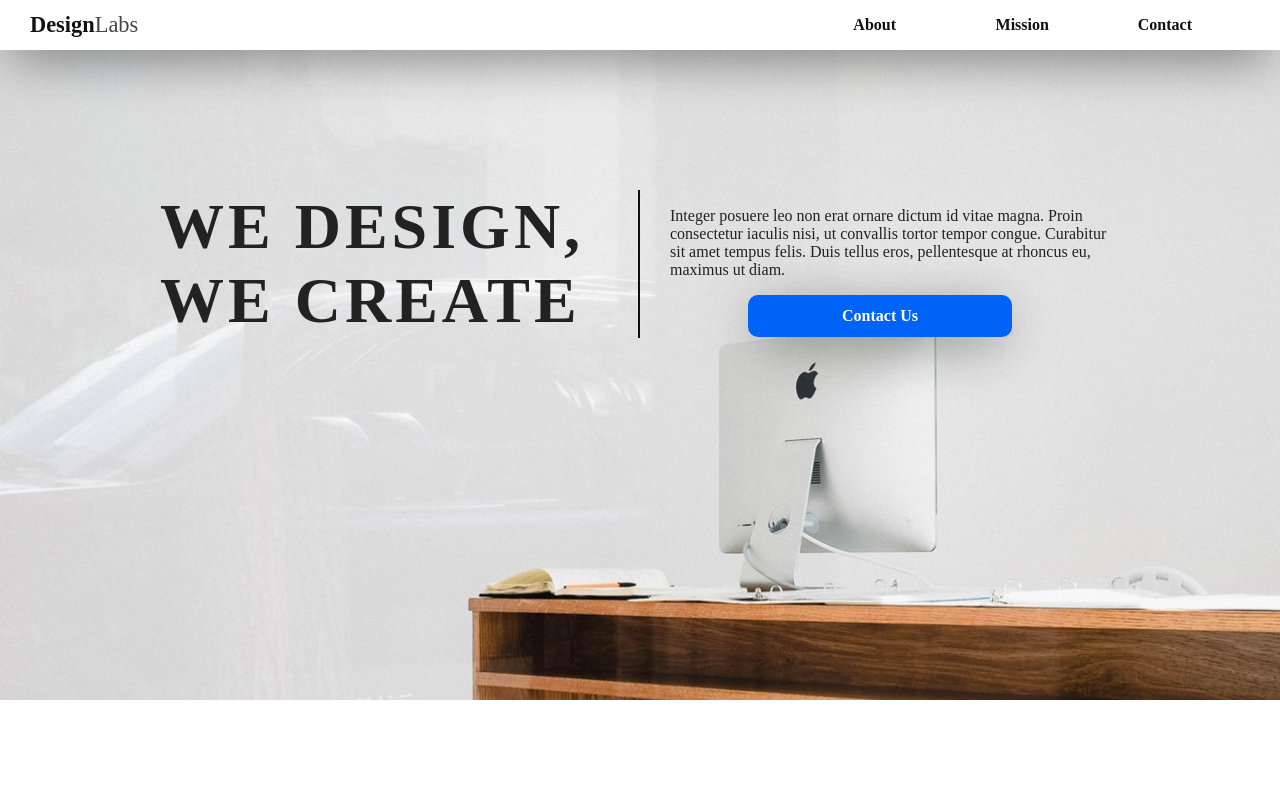
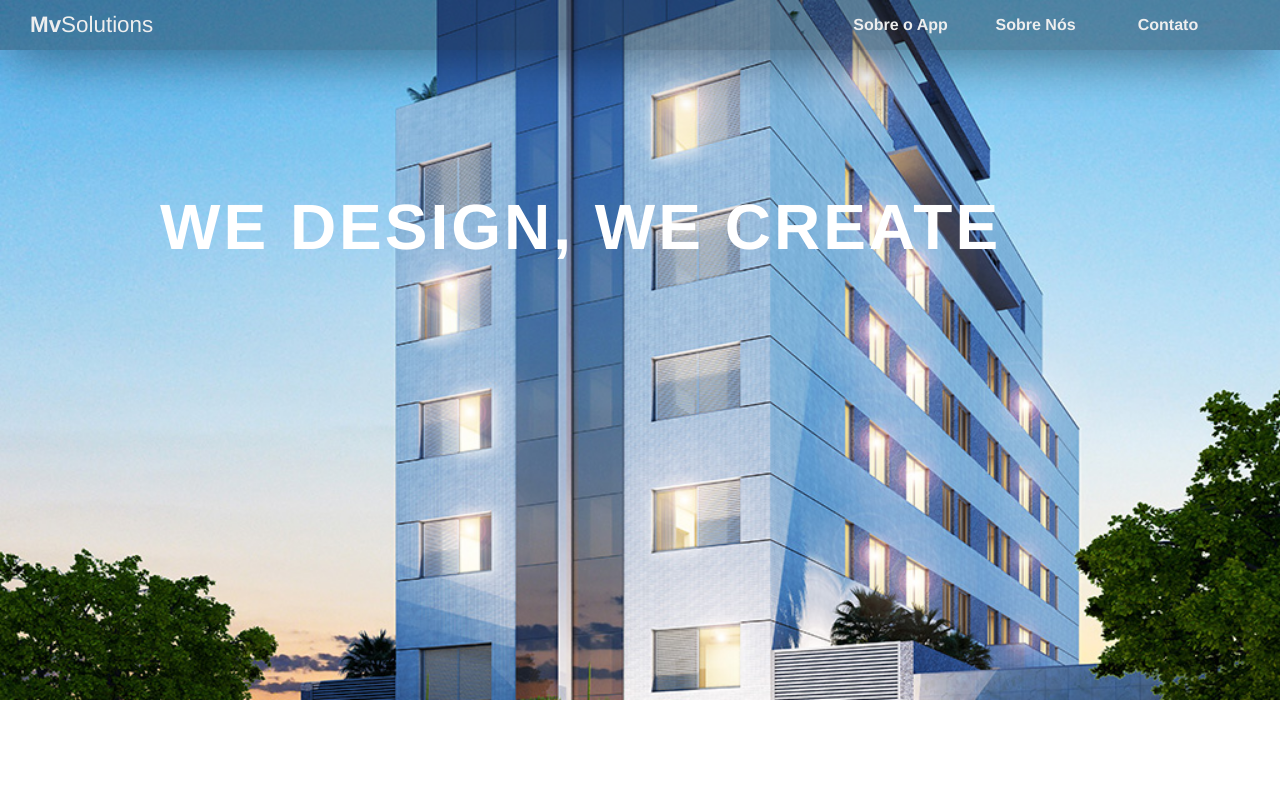
Before and after one commit to mvsolutions/mvcondominio, a React (Create React App) app: page / in a window 1280 px wide. Shown: the top 800 px of the page. Built offline with nearby package versions, Linux system fonts and the light colour scheme.

Commit message:
template feito

```diff
--- a/src/App.js
+++ b/src/App.js
@@ -1,4 +1,4 @@
-import React, { Component } from 'react';
+import React, { Component } from "react";
 
 import Header from "./components/header";
 import Main from "./components/main";
@@ -8,7 +8,6 @@ class App extends Component {
   render() {
     return (
       <div className="container">
-
         <Header />
         <Main />
         <Footer />
--- a/src/components/header.js
+++ b/src/components/header.js
@@ -1,22 +1,15 @@
-import React, { Component } from 'react';
+import React, { Component } from "react";
 import Nav from "./nav";
 
 class Header extends Component {
   render() {
     return (
-
       <header>
-      <Nav/>
+        <Nav />
         <div className="head">
-            <h1>We Design,< br/> We Create</h1>
-            <div>
-              <p>Integer posuere leo non erat ornare dictum id vitae magna. Proin consectetur iaculis nisi, ut convallis tortor tempor congue. Curabitur sit amet tempus felis. Duis tellus eros, pellentesque at rhoncus eu, maximus ut diam.</p>
-              <div><a className="contact" href="#">Contact Us</a></div>
-            </div>
+          <h1>We Design, We Create</h1>
         </div>
-
       </header>
-
     );
   }
 }
--- a/src/components/nav.js
+++ b/src/components/nav.js
@@ -1,17 +1,26 @@
-import React, { Component } from 'react';
+import React, { Component } from "react";
 
 class Nav extends Component {
   render() {
     return (
       <nav>
-          <ul>
-              <li className="logo">Design<span>Labs</span></li>
-          </ul>
-          <ul>
-              <li><a href="#">About</a></li>
-              <li><a href="#">Mission</a></li>
-              <li><a href="#">Contact</a></li>
-          </ul>
+        <ul>
+          <li className="logo">
+            Mv
+            <span>Solutions</span>
+          </li>
+        </ul>
+        <ul>
+          <li>
+            <a href="#">Sobre o App</a>
+          </li>
+          <li>
+            <a href="#">Sobre Nós</a>
+          </li>
+          <li>
+            <a href="#">Contato</a>
+          </li>
+        </ul>
       </nav>
     );
   }
--- a/src/index.css
+++ b/src/index.css
@@ -1,23 +1,24 @@
 body {
+  font-family: Helvetica, Arial, sans-serif;
   margin: 0;
   padding: 0;
   font-family: Raleway;
-  background: #eee;
+  background: rgb(255, 255, 255);
   color: #111;
-
 }
 body * {
-  transition: all 0.300s ease-in-out;
+  transition: all 0.3s ease-in-out;
 }
 
 .container {
+  font-family: Helvetica, Arial, sans-serif;
   background-color: #fff;
   width: 100%;
   max-width: 1500px;
   margin: 0 auto;
-  -webkit-box-shadow: 0px 10px 54px -11px rgba(0,0,0,0.75);
--moz-box-shadow: 0px 10px 54px -11px rgba(0,0,0,0.75);
-box-shadow: 0px 10px 54px -11px rgba(0,0,0,0.75);
+  -webkit-box-shadow: 0px 10px 54px -11px rgba(0, 0, 0, 0.75);
+  -moz-box-shadow: 0px 10px 54px -11px rgba(0, 0, 0, 0.75);
+  box-shadow: 0px 10px 54px -11px rgba(0, 0, 0, 0.75);
 }
 
 /*------------- NAVIGATION BAR -------------------*/
@@ -25,7 +26,7 @@ box-shadow: 0px 10px 54px -11px rgba(0,0,0,0.75);
 nav {
   position: fixed;
   z-index: 99;
-  background: #fff;
+  background: #11111157;
   z-index: 99;
   width: 100%;
   max-width: 1500px;
@@ -33,11 +34,11 @@ nav {
   padding: 12px 0;
   display: grid;
   grid-template-columns: 2fr 1fr;
-  -webkit-box-shadow: 0px 10px 54px -11px rgba(0,0,0,0.75);
--moz-box-shadow: 0px 10px 54px -11px rgba(0,0,0,0.75);
-box-shadow: 0px 10px 54px -11px rgba(0,0,0,0.75);
+  -webkit-box-shadow: 0px 10px 54px -11px rgba(0, 0, 0, 0.75);
+  -moz-box-shadow: 0px 10px 54px -11px rgba(0, 0, 0, 0.75);
+  box-shadow: 0px 10px 54px -11px rgba(0, 0, 0, 0.75);
+  font-family: Helvetica, Arial, sans-serif;
 }
-
 
 nav ul {
   width: 100%;
@@ -48,148 +49,116 @@ nav ul {
   margin: 0;
 }
 
-nav ul:first-of-type{
+nav ul:first-of-type {
   grid-template-columns: 1fr;
 }
-nav ul:first-of-type li{
+nav ul:first-of-type li {
   font-size: 1.4rem;
   font-weight: bold;
   text-indent: 30px;
+  color: #eee;
 }
 nav ul:first-of-type li span {
   font-weight: 500;
-  color: #444;
+  color: #eee;
 }
 
-nav ul:last-of-type{
+nav ul:last-of-type {
   grid-template-columns: repeat(3, 1fr);
-
 }
 
-
-nav ul li a{
-  color:#111;
+nav ul li a {
+  color: #eee;
   text-decoration: none;
   font-weight: bold;
   display: block;
-
 }
-
 
 /*------------- HEADER -------------------*/
 
 header {
-  background: url("./images/photo-1525184648845-66cbe3b6c59c.jpg");
+  background: url("./images/bg2.jpg");
   background-size: 100%;
   height: 700px;
   background-position: center;
   position: relative;
-
+  font-family: Helvetica, Arial, sans-serif;
 }
 
 header div.head {
   position: relative;
   z-index: 2;
   display: grid;
-  width: 70%;
-  grid-template-columns: repeat(2,1fr);
+  width: 50%;
   margin: 0 auto;
   padding-top: 12%;
   align-items: center;
-
 }
 
-header div.head  {
-  color: #222;
-
+header div.head {
+  columns: #eee;
 }
 
-
 header div.head h1 {
-  font-size: 5rem;
+  font-size: 3rem;
   font-weight: bold;
   text-transform: uppercase;
   padding-top: 0px;
   margin: 0;
-  letter-spacing: 4px;
-  border-right: 2px solid #111;
+  letter-spacing: 3px;
+  color: #fff;
 }
 
 header div.head p {
   padding-left: 30px;
 }
 
-
-.contact {
- background: rgb(0, 99, 248);
- display: block;
- color: #fff;
- font-weight: bold;
- width: 50%;
- margin: 0 auto;
- text-align: center;
- padding: 12px;
- border-radius: 10px;
- text-decoration: none;
- -webkit-box-shadow: 0px 10px 54px -11px rgba(0,0,0,0.75);
- -moz-box-shadow: 0px 10px 54px -11px rgba(0,0,0,0.75);
- box-shadow: 0px 10px 54px -11px rgba(0,0,0,0.75);
-}
-
-
 /*------------- MAIN SECTION -------------------*/
 
-
 main {
-
   position: relative;
   z-index: 3;
   overflow: hidden;
 }
 
-
 main section {
+  font-family: Helvetica, Arial, sans-serif;
   width: 70%;
   padding: 90px 0;
   margin: 50px auto 150px auto;
   display: grid;
   grid-template-columns: 2fr 3fr;
   align-items: center;
-
 }
 
 main section h2 {
   font-size: 4.3rem;
-  color: #ddd;
+  color: rgb(0, 0, 0);
   text-transform: uppercase;
   line-height: 4.2rem;
   padding-right: 10px;
- border-right: 3px solid #ddd;
+  border-right: 3px solid rgb(0, 0, 0);
 }
-
-
 
 main section div {
   position: relative;
-
 }
 
 main section div p {
   padding-left: 10px;
 }
 
-
 /*------------- GALLERY -------------------*/
 
-.gallery{
+.gallery {
   display: grid;
   grid-template-columns: repeat(3, 1fr);
   height: 820px;
   width: 95%;
   margin: 180px auto 0px auto;
-  -webkit-box-shadow: 0px 10px 20px -11px rgba(0,0,0,0.9);
- -moz-box-shadow: 0px 10px 20px -11px rgba(0,0,0,0.9);
- box-shadow: 0px 10px 20px -11px rgba(0,0,0,0.9);
+  -webkit-box-shadow: 0px 10px 20px -11px rgba(0, 0, 0, 0.9);
+  -moz-box-shadow: 0px 10px 20px -11px rgba(0, 0, 0, 0.9);
+  box-shadow: 0px 10px 20px -11px rgba(0, 0, 0, 0.9);
 }
 
 .gallery div {
@@ -229,7 +198,12 @@ main section div p {
   background: url("./images/taduuda-72915-unsplash.jpg");
   background-size: 160%;
 }
-.gallery div.gallery-item-one:hover, .gallery div.gallery-item-two:hover, .gallery div.gallery-item-three:hover, .gallery div.gallery-item-four:hover, .gallery div.gallery-item-five:hover, .gallery div.gallery-item-six:hover{
+.gallery div.gallery-item-one:hover,
+.gallery div.gallery-item-two:hover,
+.gallery div.gallery-item-three:hover,
+.gallery div.gallery-item-four:hover,
+.gallery div.gallery-item-five:hover,
+.gallery div.gallery-item-six:hover {
   background-size: 100%;
   filter: grayscale(0%);
 }
@@ -239,11 +213,10 @@ main section div p {
 div.services {
   display: grid;
   height: auto;
-  grid-template-columns: repeat(3,1fr);
+  grid-template-columns: repeat(3, 1fr);
   padding: 10px;
-
+  font-family: Helvetica, Arial, sans-serif;
 }
-
 
 .services div {
   text-align: center;
@@ -251,11 +224,11 @@ div.services {
   width: 90%;
   border-radius: 10px;
   margin: 10px auto 50px auto;
+  font-family: Helvetica, Arial, sans-serif;
 
-  -webkit-box-shadow: 0px 10px 30px -9px rgba(0,0,0,0.75);
-  -moz-box-shadow: 0px 10px 30px -9px rgba(0,0,0,0.75);
-  box-shadow: 0px 10px 30px -9px rgba(0,0,0,0.75);
-
+  -webkit-box-shadow: 0px 10px 30px -9px rgba(0, 0, 0, 0.75);
+  -moz-box-shadow: 0px 10px 30px -9px rgba(0, 0, 0, 0.75);
+  box-shadow: 0px 10px 30px -9px rgba(0, 0, 0, 0.75);
 }
 
 .services p.service-icon {
@@ -267,30 +240,31 @@ div.services {
   filter: grayscale(0%);
   border-bottom: 2px solid rgb(0, 99, 248);
 }
-.services p.service-title{
+.services p.service-title {
   font-size: 3.1rem;
   padding: 0;
   margin: 0;
 }
 
-.services p:last-of-type{
+.services p:last-of-type {
   padding: 0px 90px 20px 90px;
   text-align: left;
 }
-
 
 /*------------- FORM -------------------*/
 
 main section form {
   padding: 0px;
   margin: 0;
+  font-family: Helvetica, Arial, sans-serif;
 }
 main section h2 {
   font-size: 3rem;
+  font-family: Helvetica, Arial, sans-serif;
 }
 
 main section form div {
-  border:1px solid #eee;
+  border: 1px solid rgb(0, 0, 0);
   padding: 10px;
   border-radius: 10px;
   font-size: 1.1rem;
@@ -298,47 +272,50 @@ display: grid;
   margin-bottom: 10px;
   grid-template-columns: 1fr 3fr;
   align-items: center;
-
+  font-family: Helvetica, Arial, sans-serif;
 }
 
 main section form div:last-of-type {
   display: grid;
   grid-template-columns: 3fr 1fr;
-
+  font-family: Helvetica, Arial, sans-serif;
 }
 
 main section form div:last-of-type input {
-  background: rgb(0, 99, 248);
+  background: green;
   padding: 10px;
   color: #fff;
   border-radius: 10px;
   cursor: pointer;
-  -webkit-box-shadow: 0px 10px 10px -9px rgba(0,0,0,0.75);
-  -moz-box-shadow: 0px 10px 10px -9px rgba(0,0,0,0.75);
-  box-shadow: 0px 10px 10px -9px rgba(0,0,0,0.75);
+  -webkit-box-shadow: 0px 10px 10px -9px rgba(0, 0, 0, 0.75);
+  -moz-box-shadow: 0px 10px 10px -9px rgba(0, 0, 0, 0.75);
+  box-shadow: 0px 10px 10px -9px rgba(0, 0, 0, 0.75);
+  font-family: Helvetica, Arial, sans-serif;
 }
 
 main section form div label {
-  background: #444;
+  background: #11111170;
   color: #fff;
   font-weight: bold;
   font-size: 1rem;
   padding: 6px;
   text-align: center;
   margin-right: 10px;
-  border-radius:10px;
-  -webkit-box-shadow: 0px 10px 10px -9px rgba(0,0,0,0.75);
-  -moz-box-shadow: 0px 10px 10px -9px rgba(0,0,0,0.75);
-  box-shadow: 0px 10px 10px -9px rgba(0,0,0,0.75);
+  border-radius: 10px;
+  -webkit-box-shadow: 0px 10px 10px -9px rgba(0, 0, 0, 0.75);
+  -moz-box-shadow: 0px 10px 10px -9px rgba(0, 0, 0, 0.75);
+  box-shadow: 0px 10px 10px -9px rgba(0, 0, 0, 0.75);
+  font-family: Helvetica, Arial, sans-serif;
 }
 
 main section form div input {
   background: none;
   border: none;
   font-size: 1rem;
+  font-family: Helvetica, Arial, sans-serif;
 }
 main section form div textarea {
-  font-family: Raleway;
+  font-family: Helvetica, Arial, sans-serif;
 
   border: none;
   background: none;
@@ -351,21 +328,19 @@ main section form div textarea {
   font-size: 1.3rem;
 }
 
-
 footer {
-  background: rgb(0, 99, 248);
+  background: #11111157;
   color: #fff;
+  font-family: Helvetica, Arial, sans-serif;
   padding: 20px;
   margin-top: 80px;
   display: grid;
-  grid-template-columns:1fr 1fr 1fr;
+  grid-template-columns: 1fr 1fr 1fr;
   align-items: center;
   text-align: center;
-
 }
 
 footer ul {
-
   list-style: none;
   display: grid;
   padding: 0;
@@ -378,16 +353,13 @@ footer ul li a {
   color: #eee;
 }
 
-
-@media (max-width:1310px) and (min-width:1100px) {
-
+@media (max-width: 1310px) and (min-width: 1100px) {
   header div.head {
     width: 75%;
     padding-top: 190px;
   }
   header div.head h1 {
     font-size: 4rem;
-
   }
 
   main section {
@@ -396,39 +368,33 @@ footer ul li a {
     margin: 0px auto 50px auto;
     display: grid;
     grid-template-columns: 1fr;
-
   }
   main section div p {
     padding: 0px 90px;
   }
 
-
-
   .services p.service-icon {
     font-size: 2.4rem;
     padding: 10px 30px;
     margin: 0px 0px 30px 0px;
-
   }
-    .services p.service-title{
+  .services p.service-title {
     font-size: 2.1rem;
     padding: 0;
     margin: 0;
   }
 
-    .services p:last-of-type{
+  .services p:last-of-type {
     padding: 0px 20px;
     text-align: left;
   }
 
-    .gallery{
+  .gallery {
     height: 600px;
   }
 }
 
-
-
-@media (max-width:1099px) and (min-width:850px) {
+@media (max-width: 1099px) and (min-width: 850px) {
   header {
     height: 350px;
     background-position: bottom;
@@ -438,13 +404,11 @@ footer ul li a {
     width: 75%;
     padding-top: 400px;
     grid-template-columns: 1fr;
-
   }
   header div.head h1 {
     font-size: 4rem;
-
   }
-  main section:first-of-type{
+  main section:first-of-type {
     margin-top: 400px;
   }
 
@@ -454,42 +418,36 @@ footer ul li a {
     margin: 0px auto 50px auto;
     display: grid;
     grid-template-columns: 1fr;
-
   }
   main section div p {
     padding: 0px 90px;
   }
 
-
   .services p.service-icon {
     font-size: 2.4rem;
     padding: 10px 30px;
     margin: 0px 0px 30px 0px;
-
   }
-  .services p.service-title{
+  .services p.service-title {
     font-size: 2.1rem;
     padding: 0;
     margin: 0;
   }
 
-  .services p:last-of-type{
+  .services p:last-of-type {
     padding: 0px 20px;
     text-align: left;
   }
 
-  .gallery{
+  .gallery {
     height: 420px;
   }
 }
 
-
-@media (max-width:849px) and (min-width:600px) {
+@media (max-width: 849px) and (min-width: 600px) {
   header {
     height: 440px;
-
   }
-
 
   header div.head {
     width: 75%;
@@ -498,11 +456,7 @@ footer ul li a {
   }
   header div.head h1 {
     font-size: 3rem;
-
   }
-
-
-
 
   main section {
     width: 90%;
@@ -510,7 +464,6 @@ footer ul li a {
     margin: 0px auto 50px auto;
     display: grid;
     grid-template-columns: 1fr;
-
   }
   main section div p {
     padding: 0px 90px;
@@ -528,26 +481,24 @@ footer ul li a {
     font-size: 2.4rem;
     padding: 10px 30px;
     margin: 0px 0px 30px 0px;
-
   }
-  .services p.service-title{
+  .services p.service-title {
     font-size: 2.1rem;
     padding: 0;
     margin: 0;
   }
 
-  .services p:last-of-type{
+  .services p:last-of-type {
     padding: 0px 20px;
     text-align: left;
   }
 
-  .gallery{
+  .gallery {
     height: 400px;
   }
 }
 
-
-@media (max-width:599px) and (min-width:0px) {
+@media (max-width: 599px) and (min-width: 0px) {
   nav {
     text-align: center;
     display: grid;
@@ -556,33 +507,28 @@ footer ul li a {
 
   nav ul {
     margin-bottom: 10px;
-
   }
   nav ul:first-of-type {
-    border-bottom:1px solid #111;
+    border-bottom: 1px solid #111;
     padding-bottom: 10px;
   }
 
-  nav ul:last-of-type li{
+  nav ul:last-of-type li {
     text-align: center;
     width: 100%;
     padding-top: 10px;
-
   }
 
   header {
-
     background-size: 160%;
     height: 270px;
     position: relative;
-
   }
 
   header div.head {
     width: 75%;
     grid-template-columns: 1fr;
     padding-top: 260px;
-
   }
   header div.head h1 {
     font-size: 2.3rem;
@@ -593,8 +539,7 @@ footer ul li a {
     padding-left: 0px;
   }
 
-
-  main section:first-of-type{
+  main section:first-of-type {
     margin-top: 390px;
   }
 
@@ -604,7 +549,6 @@ footer ul li a {
     margin: 50px auto 0px auto;
     display: grid;
     grid-template-columns: 1fr;
-
   }
   main section div p {
     padding: 0px 10px;
@@ -622,20 +566,19 @@ footer ul li a {
     font-size: 2.4rem;
     padding: 10px 30px;
     margin: 0px 0px 30px 0px;
-
   }
-  .services p.service-title{
+  .services p.service-title {
     font-size: 2.1rem;
     padding: 0;
     margin: 0;
   }
 
-  .services p:last-of-type{
+  .services p:last-of-type {
     padding: 0px 20px;
     text-align: left;
   }
 
-  .gallery{
+  .gallery {
     grid-template-columns: 1fr;
     height: auto;
     margin: 30px auto 0px auto;
@@ -649,28 +592,21 @@ footer ul li a {
     grid-row-end: span 1;
   }
 
-
   main section form div label {
-    margin-right:10px;
+    margin-right: 10px;
     border-radius: 5px;
-
   }
 
   main section form div:last-of-type input {
-
     padding: 10px;
     border-radius: 5px;
-
   }
   footer {
     padding: 20px 0;
     text-align: center;
-    grid-template-columns:1fr;
-
+    grid-template-columns: 1fr;
   }
   footer ul li a {
     font-size: 1.8rem;
   }
-
-
 }
```
Also changed, not shown: src/components/footer.js (+22 -11 lines), src/images/bg2.jpg (added), src/images/bg2_old.jpg (added). Lines whose indentation alone changed are shown as unchanged.
